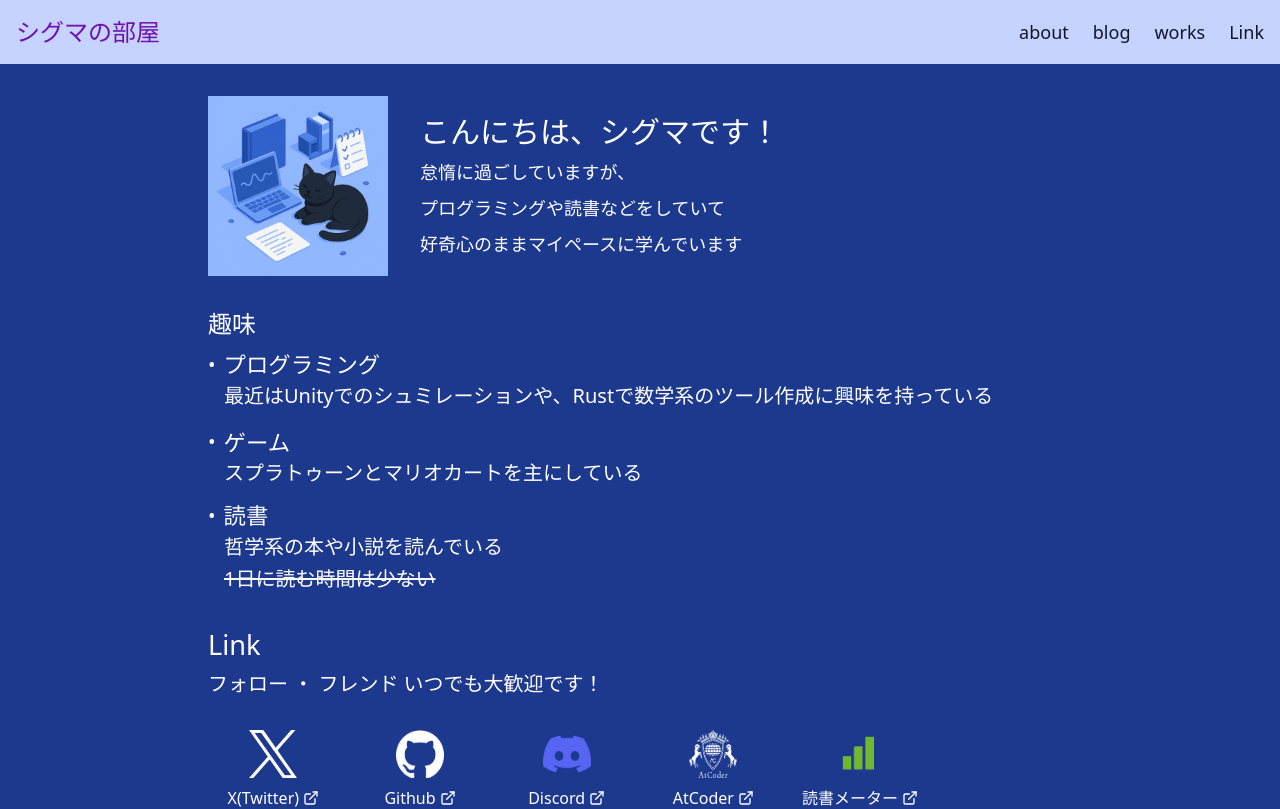
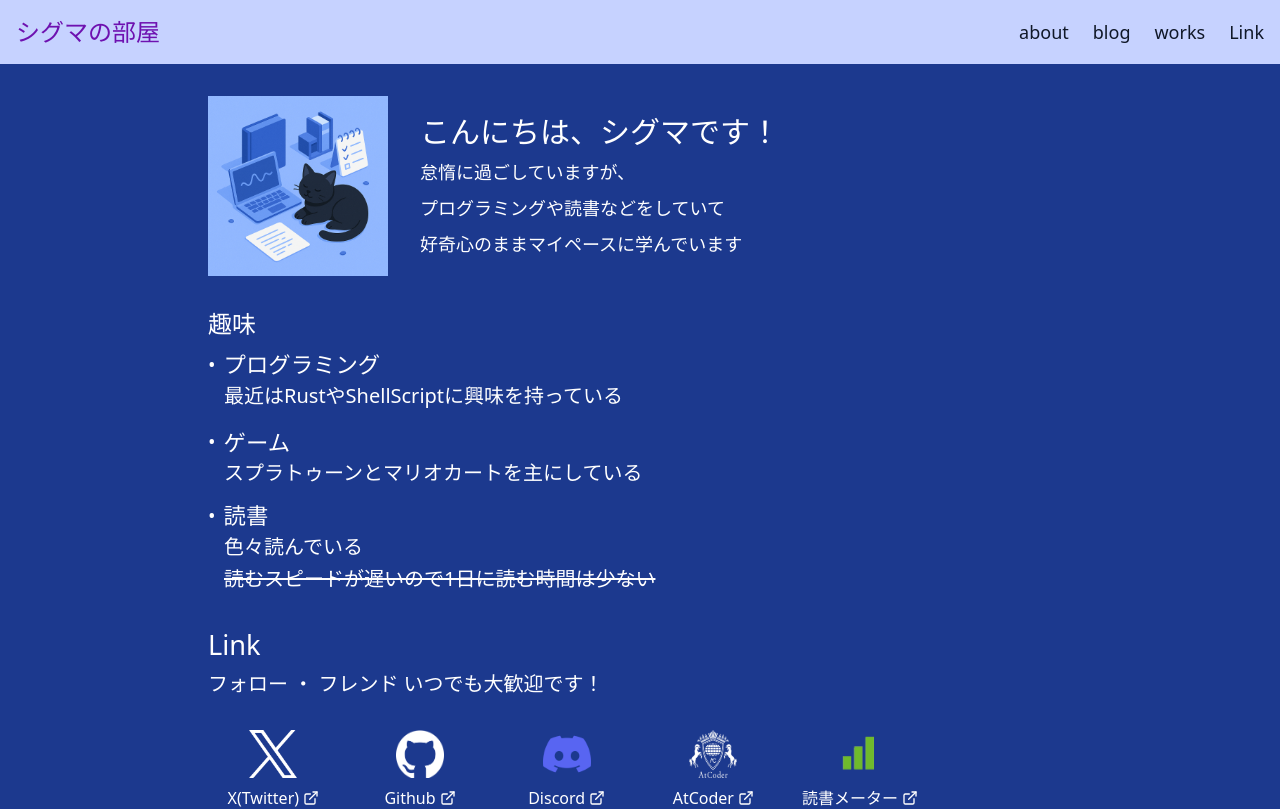
Before and after one commit to sigma7863/sigma7863.github.io, a Next.js app: page / in a window 1280 px wide. Shown: the top 809 px of the page. Built offline with nearby package versions, Linux system fonts and the light colour scheme.

Commit message:
文章を変更

```diff
--- a/src/app/components/HobbyList.tsx
+++ b/src/app/components/HobbyList.tsx
@@ -9,7 +9,7 @@ export default function HobbyList() {
             <span className="text-[1.4rem]">プログラミング</span>
           </div>
           <p className="text-xl ml-4 mb-4">
-            最近はUnityでのシュミレーションや、Rustで数学系のツール作成に興味を持っている
+            最近はRustやShellScriptに興味を持っている
           </p>
         </li>
         <li>
@@ -24,8 +24,8 @@ export default function HobbyList() {
             <span className="text-xl">•</span>
             <span className="text-[1.4rem]">読書</span>
           </div>
-          <p className="text-xl ml-4 mb-1">哲学系の本や小説を読んでいる<br/></p>
-          <p className="text-xl line-through ml-4 mb-4">1日に読む時間は少ない</p>
+          <p className="text-xl ml-4 mb-1">色々読んでいる<br/></p>
+          <p className="text-xl line-through ml-4 mb-4">読むスピードが遅いので1日に読む時間は少ない</p>
         </li>
       </ul>
     </section>
```
